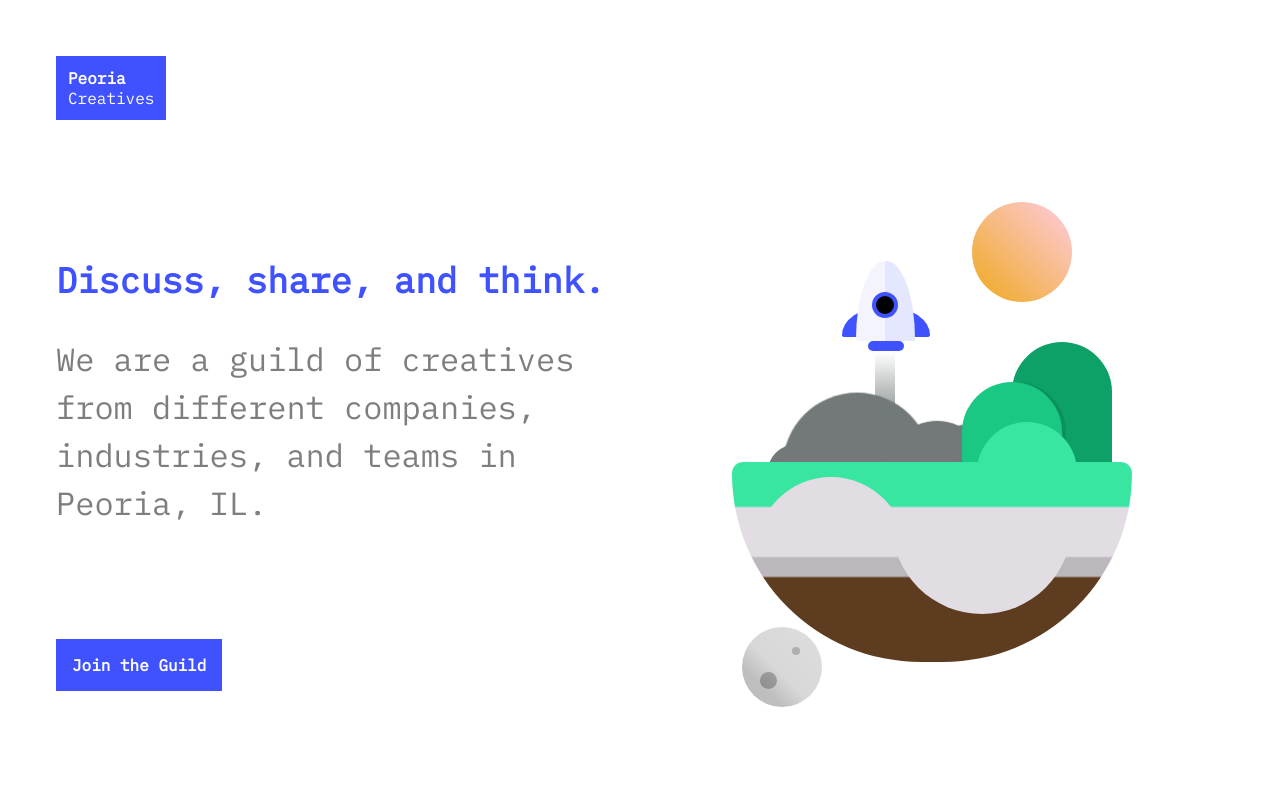
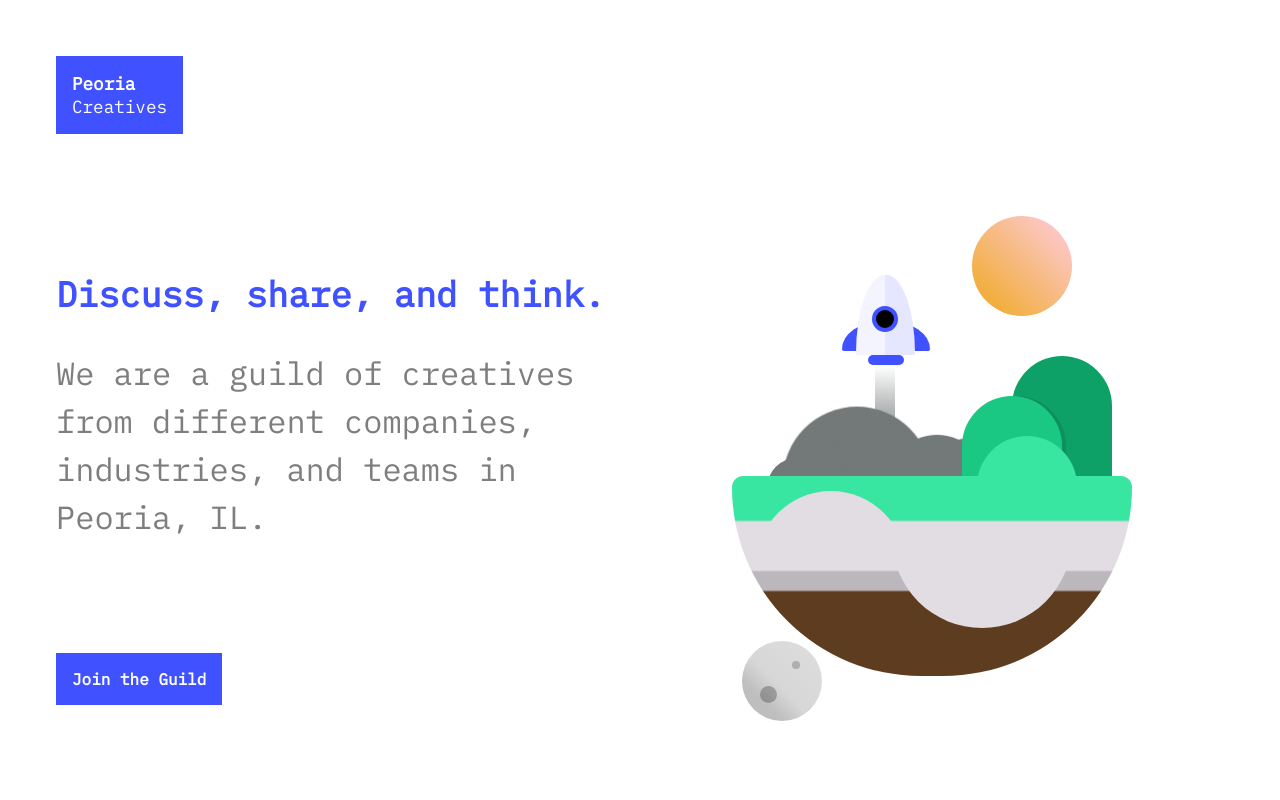
Before and after one commit to citycreatives/pia-creatives, a React (Create React App) app: page / in a window 1280 px wide. Shown: the top 800 px of the page. Built offline with nearby package versions, Linux system fonts and the light colour scheme; no server answers.

Commit message:
Update logo size

```diff
--- a/src/Logo.css
+++ b/src/Logo.css
@@ -1,9 +1,10 @@
 .logo {
   display: inline-block;
   background-color: #4052FF;
-  padding: 0.75rem;
+  padding: 1rem;
   color: white;
   user-select: none;
+  font-size: 1.1rem;
 }
 
 .logo .city {
```
